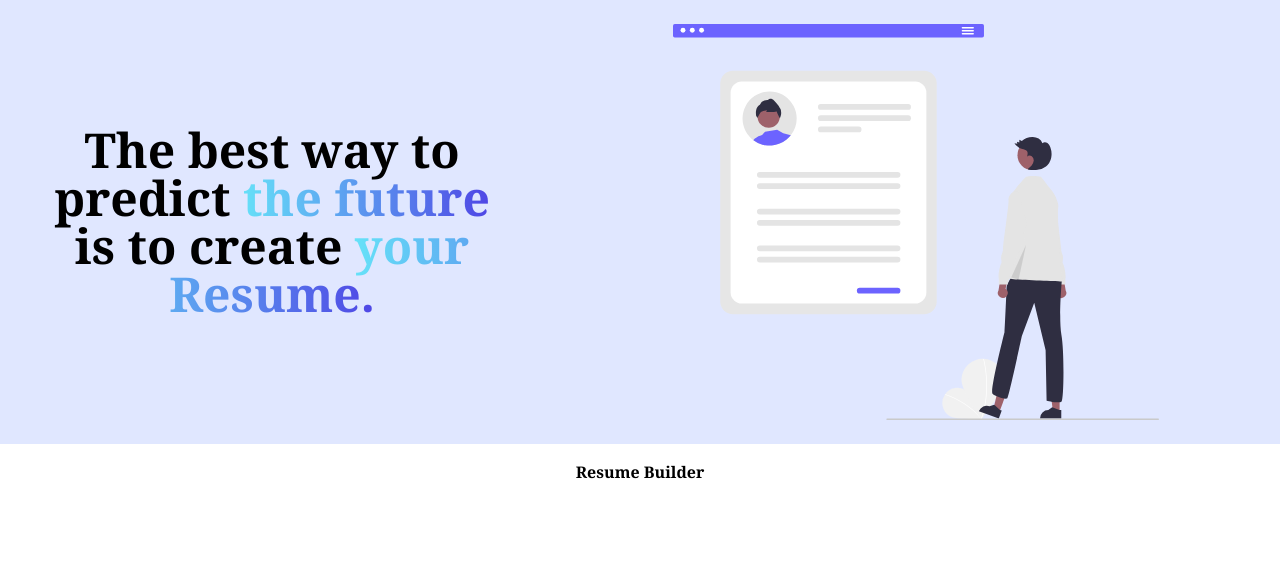
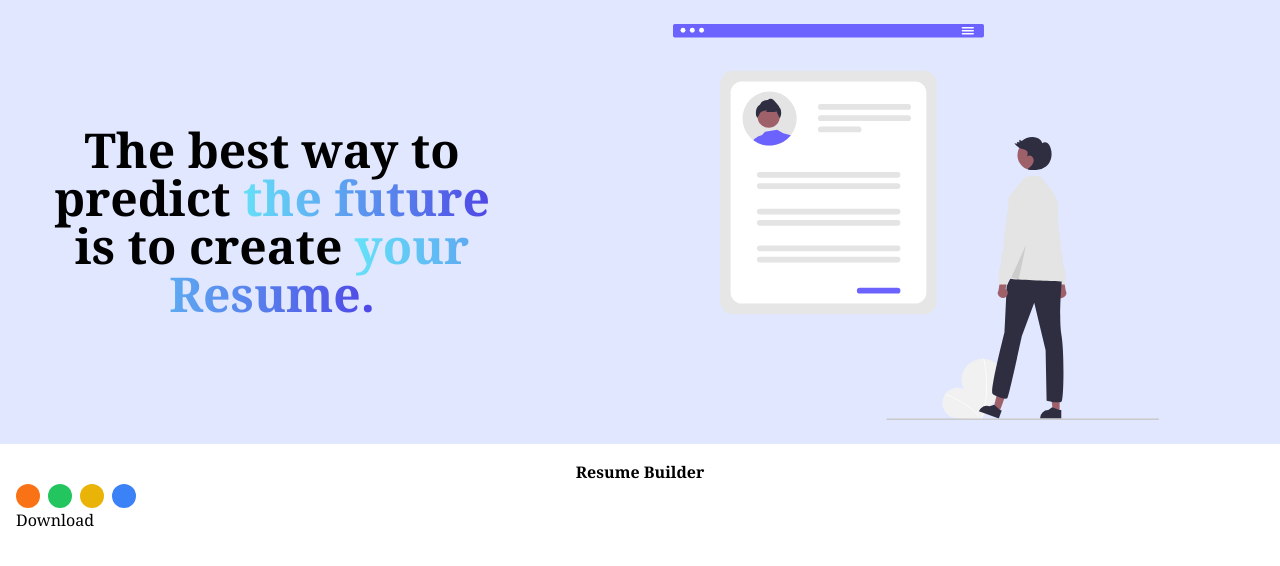
Before and after one commit to Nitin-09/resumebuilder, a React (Create React App) app: page / in a window 1280 px wide. Shown: the top 566 px of the page. Built offline with nearby package versions, Linux system fonts and the light colour scheme.

Commit message:
50% done

```diff
--- a/src/Components/Body.js
+++ b/src/Components/Body.js
@@ -1,9 +1,17 @@
 import React from 'react'
 
 function Body() {
+    const color=["bg-orange-500","bg-green-500","bg-yellow-500","bg-blue-500 "]
   return (
-    <div className='m-4 flex items-center justify-center'>
-        <p className='font-bold text-md'>Resume Builder</p>
+    <div className='m-4'>
+        <p className='text-center font-bold text-md'>Resume Builder</p>
+        <div>
+            <div className='flex space-x-2'>
+                {color.map(item=>
+                <span key={item} className={`${item} flex p-3 rounded-full cursor-pointer hover:border border-black`}></span>)}
+            </div>
+            <div><button>Download</button></div>
+        </div>
     </div>
   )
 }
```
